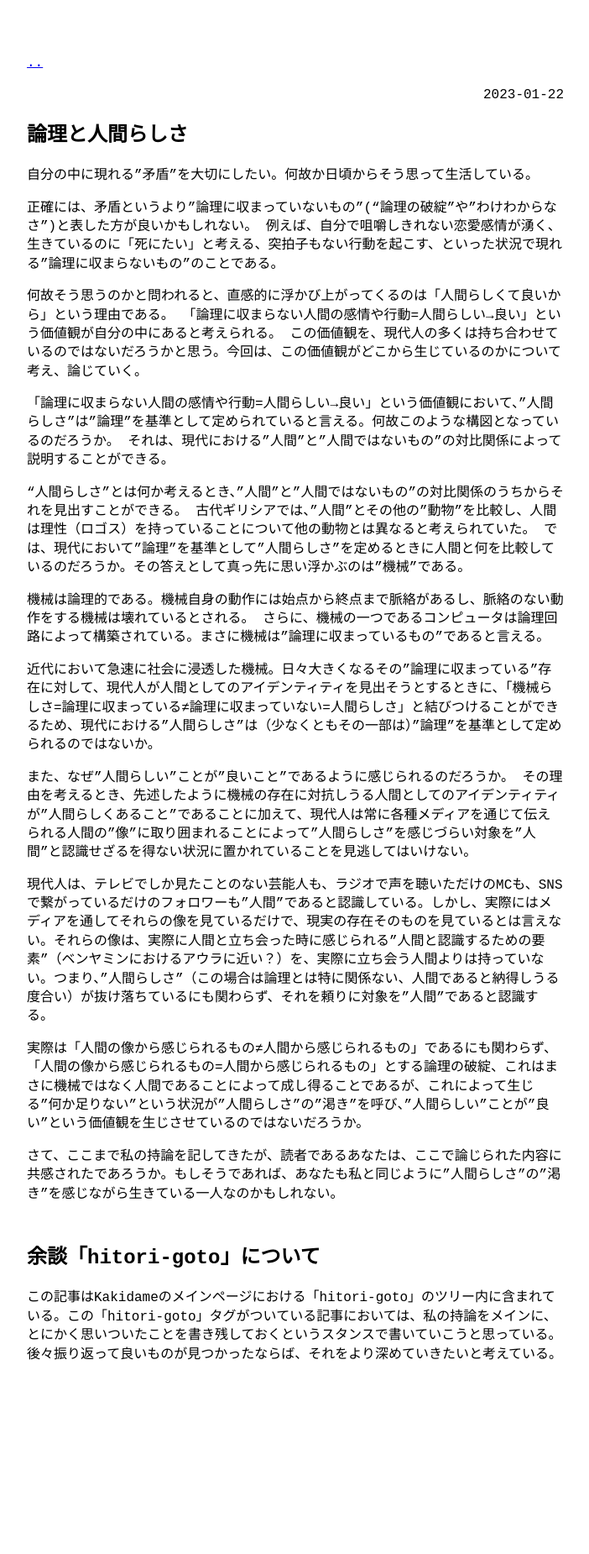
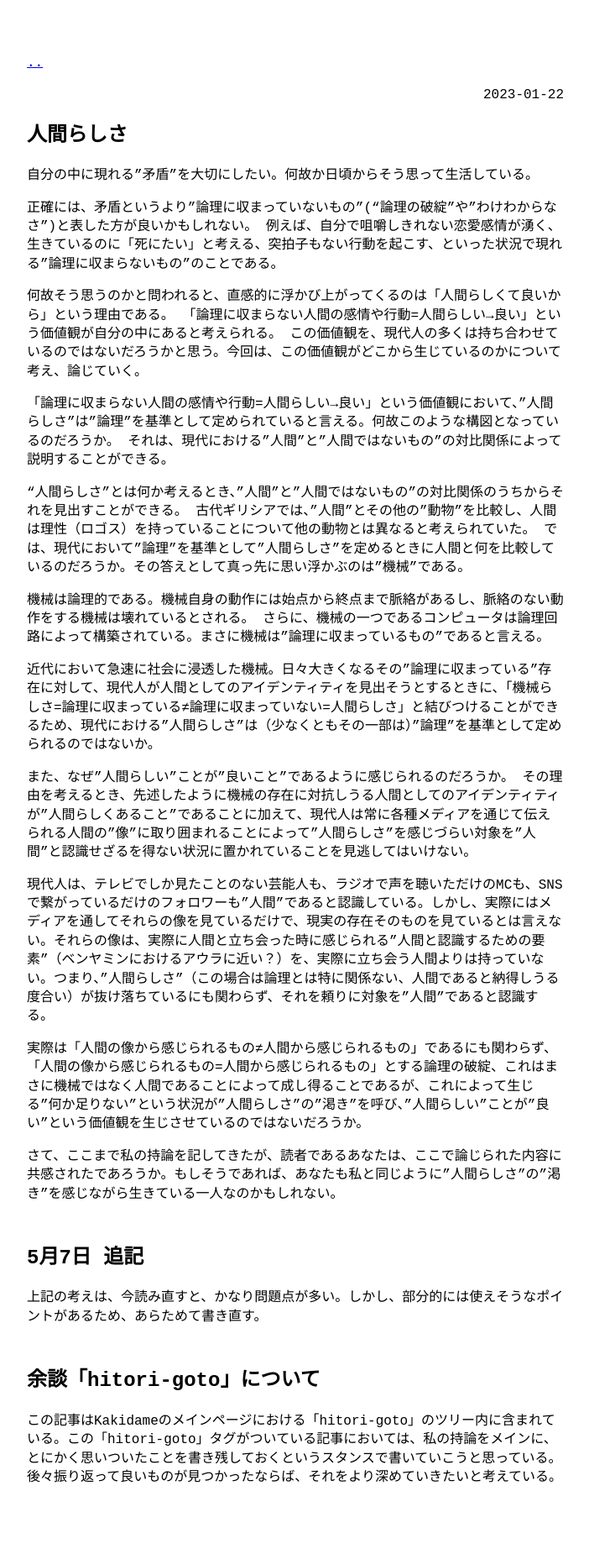
Before and after one commit to orrepic/orrepic.github.io, a Jekyll site: the page built from _posts/2023-1-22-ronri-rasisa.md, in a window 1280 px wide. Shown: the whole page at 84% size, without its empty margins (288-990 px from the left). Built offline with Jekyll 4.4.1, drawn with Linux system fonts in a browser that asks for light colours; before the commit the page ends 1704 px from its top, so only the background shows below that.

Commit message:
add post

```diff
--- a/_posts/2023-1-22-ronri-rasisa.md
+++ b/_posts/2023-1-22-ronri-rasisa.md
@@ -1,6 +1,6 @@
 ---
 layout: post
-title: "論理と人間らしさ"
+title: "人間らしさ"
 category: hitori-goto
 ---
 
@@ -34,5 +34,9 @@ category: hitori-goto
 
 さて、ここまで私の持論を記してきたが、読者であるあなたは、ここで論じられた内容に共感されたであろうか。もしそうであれば、あなたも私と同じように"人間らしさ"の"渇き"を感じながら生きている一人なのかもしれない。
 
+## 5月7日 追記
+上記の考えは、今読み直すと、かなり問題点が多い。しかし、部分的には使えそうなポイントがあるため、あらためて書き直す。
+
+
 ## 余談「hitori-goto」について
 この記事はKakidameのメインページにおける「hitori-goto」のツリー内に含まれている。この「hitori-goto」タグがついている記事においては、私の持論をメインに、とにかく思いついたことを書き残しておくというスタンスで書いていこうと思っている。後々振り返って良いものが見つかったならば、それをより深めていきたいと考えている。
```
Also changed, not shown: _posts/2023-5-7-kankyokawari.md (line endings or trailing spaces), _pre/2023-3-27-museum-escalator-and.md (renamed from _posts/2023-3-27-museum-escalator-and.md), 6 other files.
